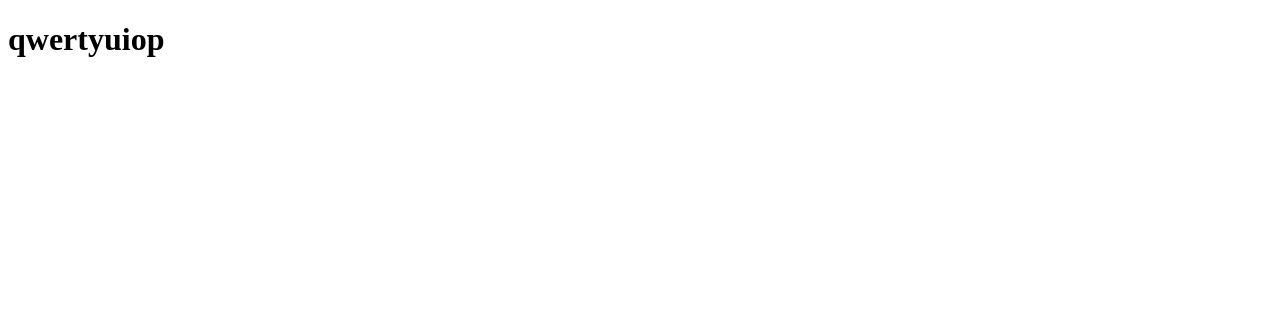
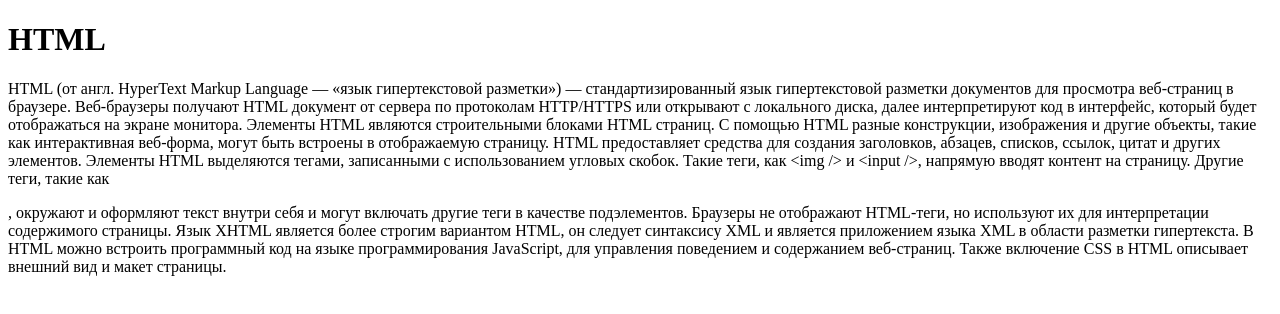
Before and after one commit to geronda94/frontend, a plain HTML site: page templates/index.html in a window 1280 px wide. Drawn offline with Linux system fonts and the light colour scheme.

Commit message:
qwertyui

```diff
--- a/templates/index.html
+++ b/templates/index.html
@@ -1,12 +1,36 @@
 <!DOCTYPE html>
 <html lang="en">
-<head>
-    <meta charset="UTF-8">
-    <meta http-equiv="X-UA-Compatible" content="IE=edge">
-    <meta name="viewport" content="width=<h>, initial-scale=1.0">
+  <head>
+    <meta charset="UTF-8" />
+    <meta http-equiv="X-UA-Compatible" content="IE=edge" />
+    <meta name="viewport" content="width=<h>, initial-scale=1.0" />
     <title>Document</title>
-</head>
-<body>
-    <h1>qwertyuiop</h1>
-</body>
+  </head>
+  <body>
+    <h1>HTML</h1>
+    <p>
+      HTML (от англ. HyperText Markup Language — «язык гипертекстовой разметки»)
+      — стандартизированный язык гипертекстовой разметки документов для
+      просмотра веб-страниц в браузере. Веб-браузеры получают HTML документ от
+      сервера по протоколам HTTP/HTTPS или открывают с локального диска, далее
+      интерпретируют код в интерфейс, который будет отображаться на экране
+      монитора. Элементы HTML являются строительными блоками HTML страниц. С
+      помощью HTML разные конструкции, изображения и другие объекты, такие как
+      интерактивная веб-форма, могут быть встроены в отображаемую страницу. HTML
+      предоставляет средства для создания заголовков, абзацев, списков, ссылок,
+      цитат и других элементов. Элементы HTML выделяются тегами, записанными с
+      использованием угловых скобок. Такие теги, как &lt;img /&gt; и &lt;input
+      /&gt;, напрямую вводят контент на страницу. Другие теги, такие как
+    </p>
+    <p>
+      , окружают и оформляют текст внутри себя и могут включать другие теги в
+      качестве подэлементов. Браузеры не отображают HTML-теги, но используют их
+      для интерпретации содержимого страницы. Язык XHTML является более строгим
+      вариантом HTML, он следует синтаксису XML и является приложением языка XML
+      в области разметки гипертекста. В HTML можно встроить программный код на
+      языке программирования JavaScript, для управления поведением и содержанием
+      веб-страниц. Также включение CSS в HTML описывает внешний вид и макет
+      страницы.
+    </p>
+  </body>
 </html>
```
